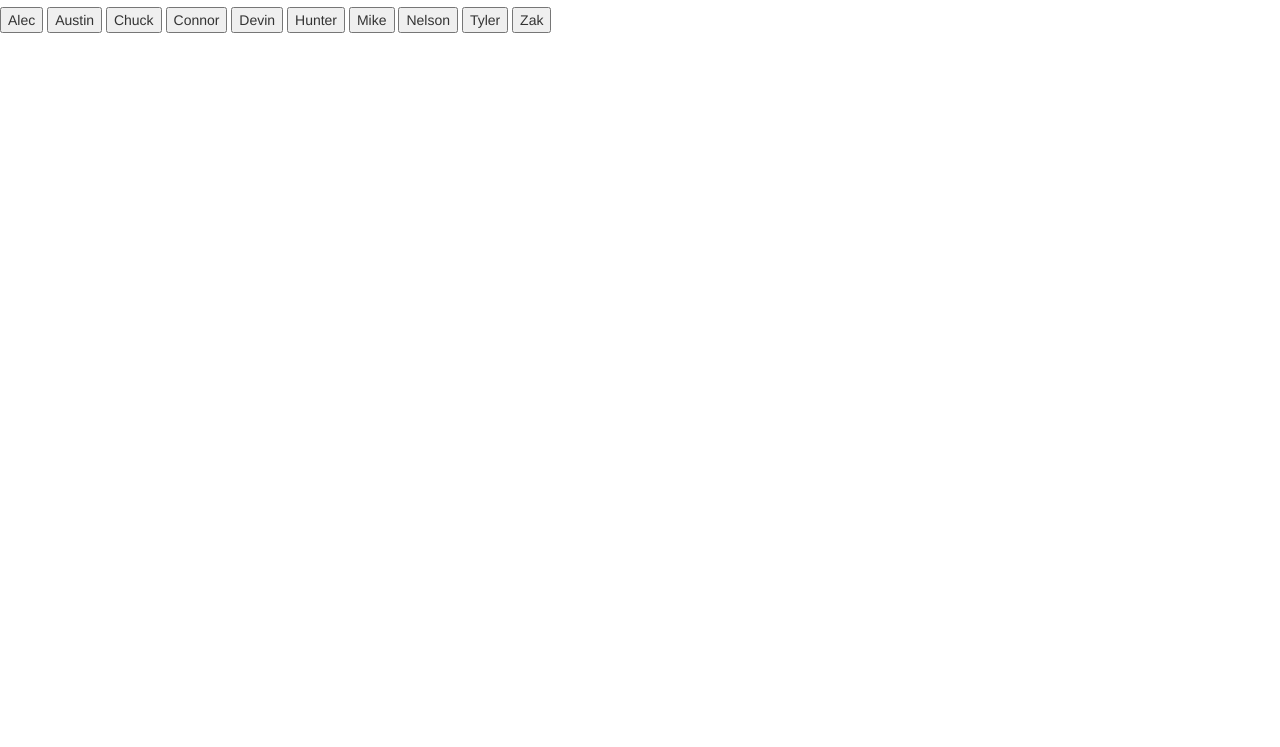
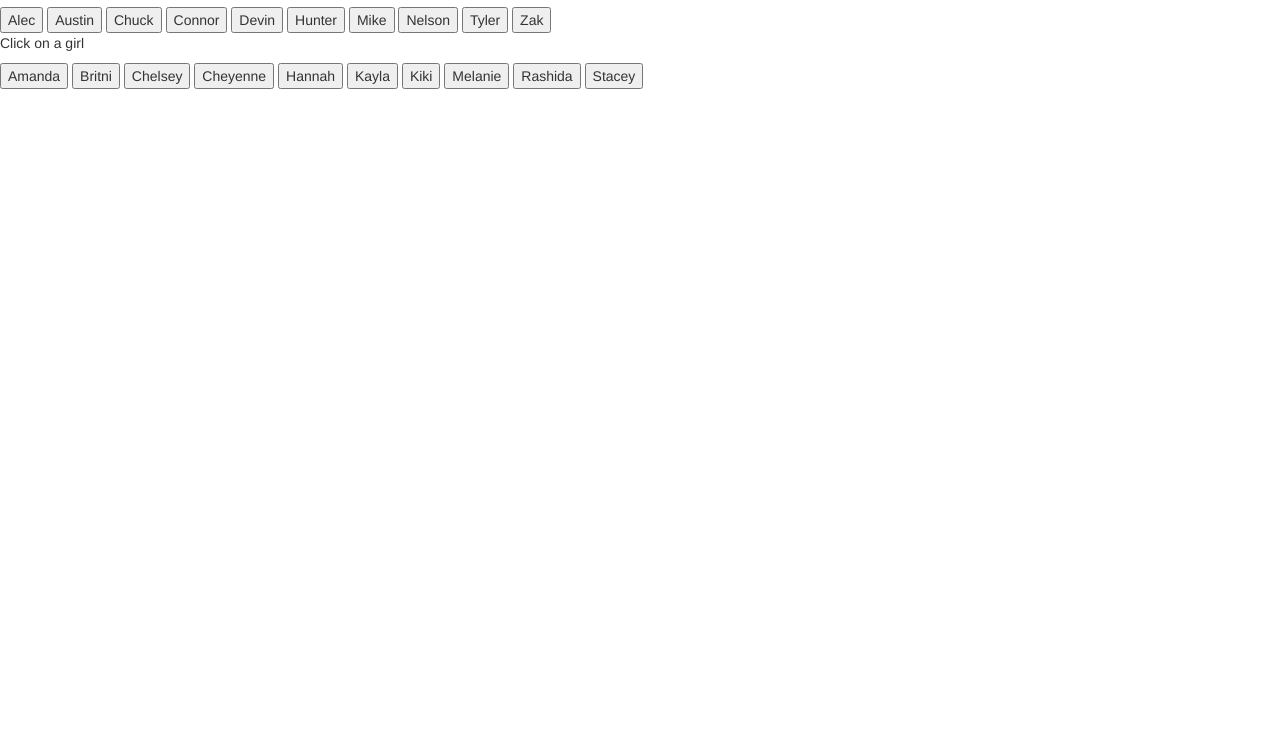
Before and after one commit to hmc-cs-tstannard/Teal, a website: page ayto.html in a window 1280 px wide. Shown: the part 53-800 px from the top of the page. Drawn offline with Linux system fonts and the light colour scheme.

Commit message:
girl buttons

```diff
--- a/ayto.html
+++ b/ayto.html
@@ -77,6 +77,21 @@
 
     </div>
 
+    <div>
+    <p> Click on a girl </p>
+        <button>Amanda</button>
+        <button>Britni</button>
+        <button>Chelsey</button>
+        <button>Cheyenne</button>
+        <button>Hannah</button>
+        <button>Kayla</button>
+        <button>Kiki</button>
+        <button>Melanie</button>
+        <button>Rashida</button>
+        <button>Stacey</button>
+
+    </div>
+
 <script>
 
 }
```
Lines whose indentation alone changed are shown as unchanged.
